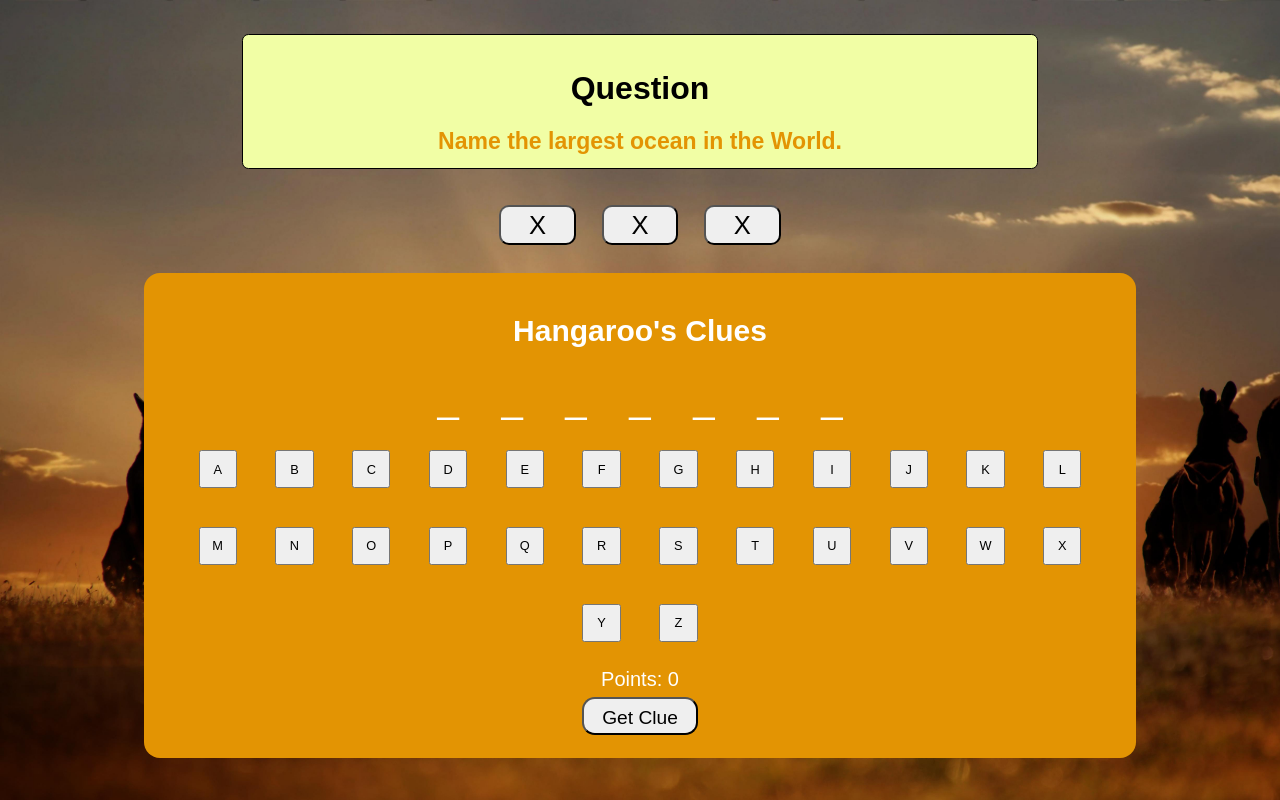
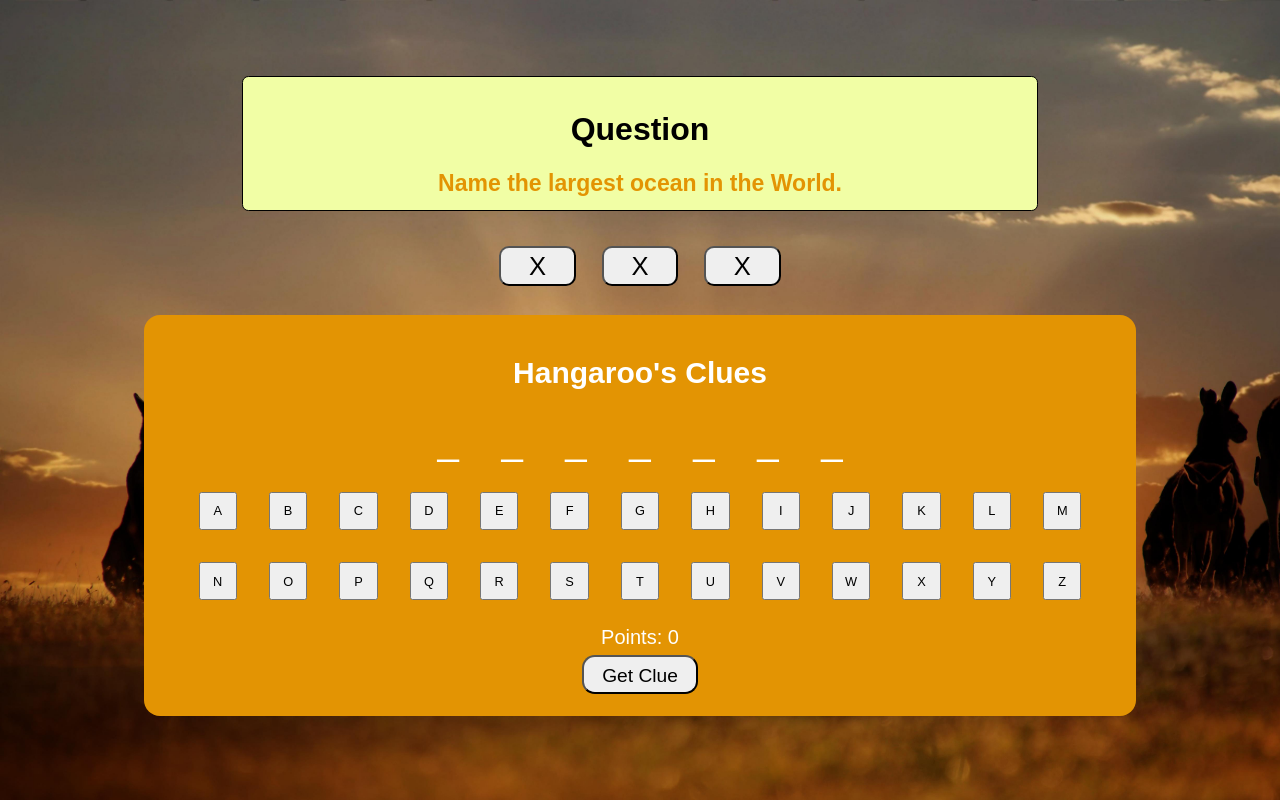
Before and after one commit to HangarooActivity/HangarooActivity.github.io, a PHP site: page / in a window 1280 px wide. Run offline with PHP 8.4, Linux system fonts and the light colour scheme.

Commit message:
Update styles.css

```diff
--- a/styles.css
+++ b/styles.css
@@ -63,7 +63,7 @@ body {
     display: flex;
     justify-content: center;
     flex-wrap: wrap;
-    gap: 1vw;
+    gap: 0.5vw;
     font-size: 1vw;
 }
 
@@ -73,7 +73,7 @@ body {
     line-height: 2vw;
     border-radius: 0.8vw;
     margin: 0.5vw;
-    font-size: 1vw;
+    font-size: 2vw;
 }
 
 .game-button {
```
